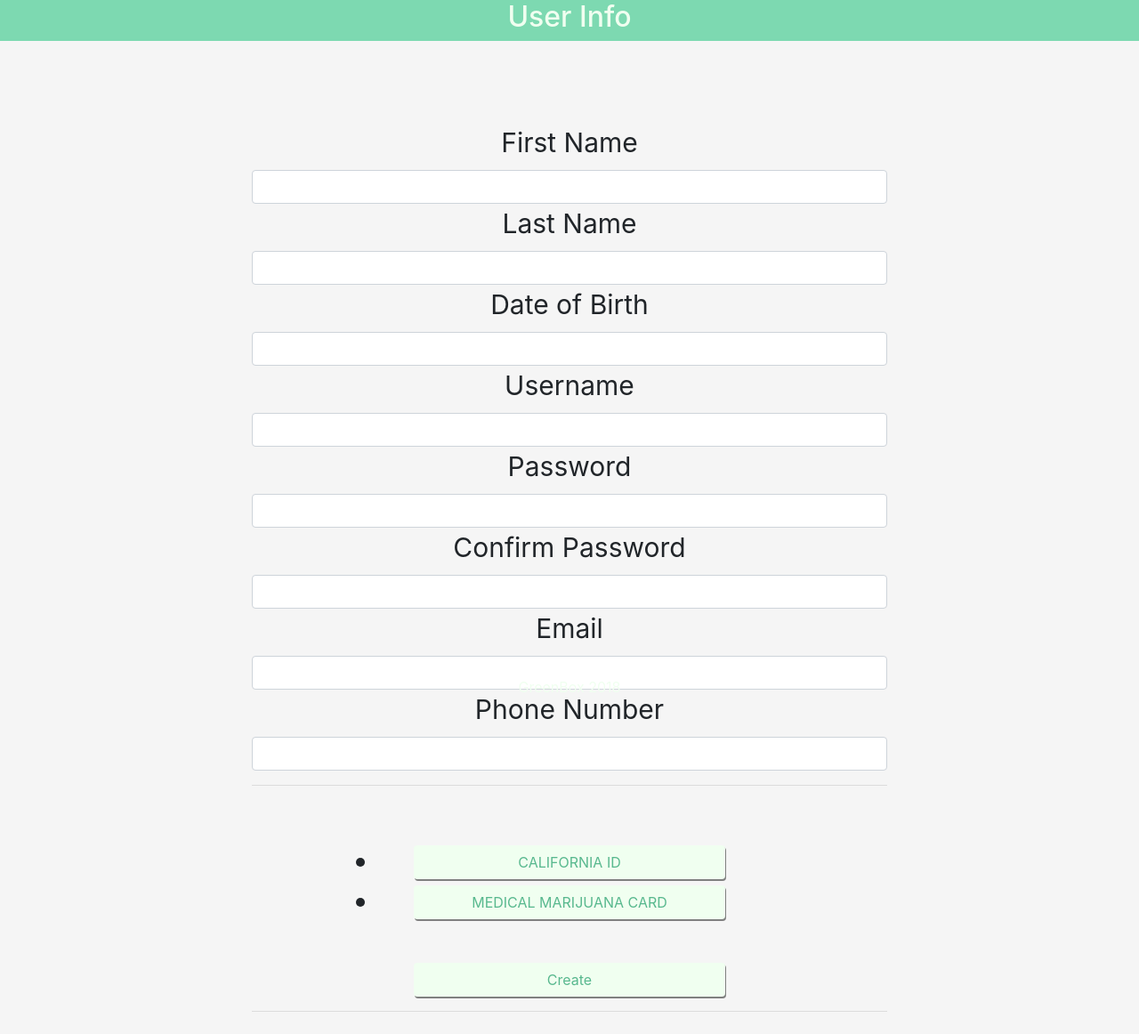
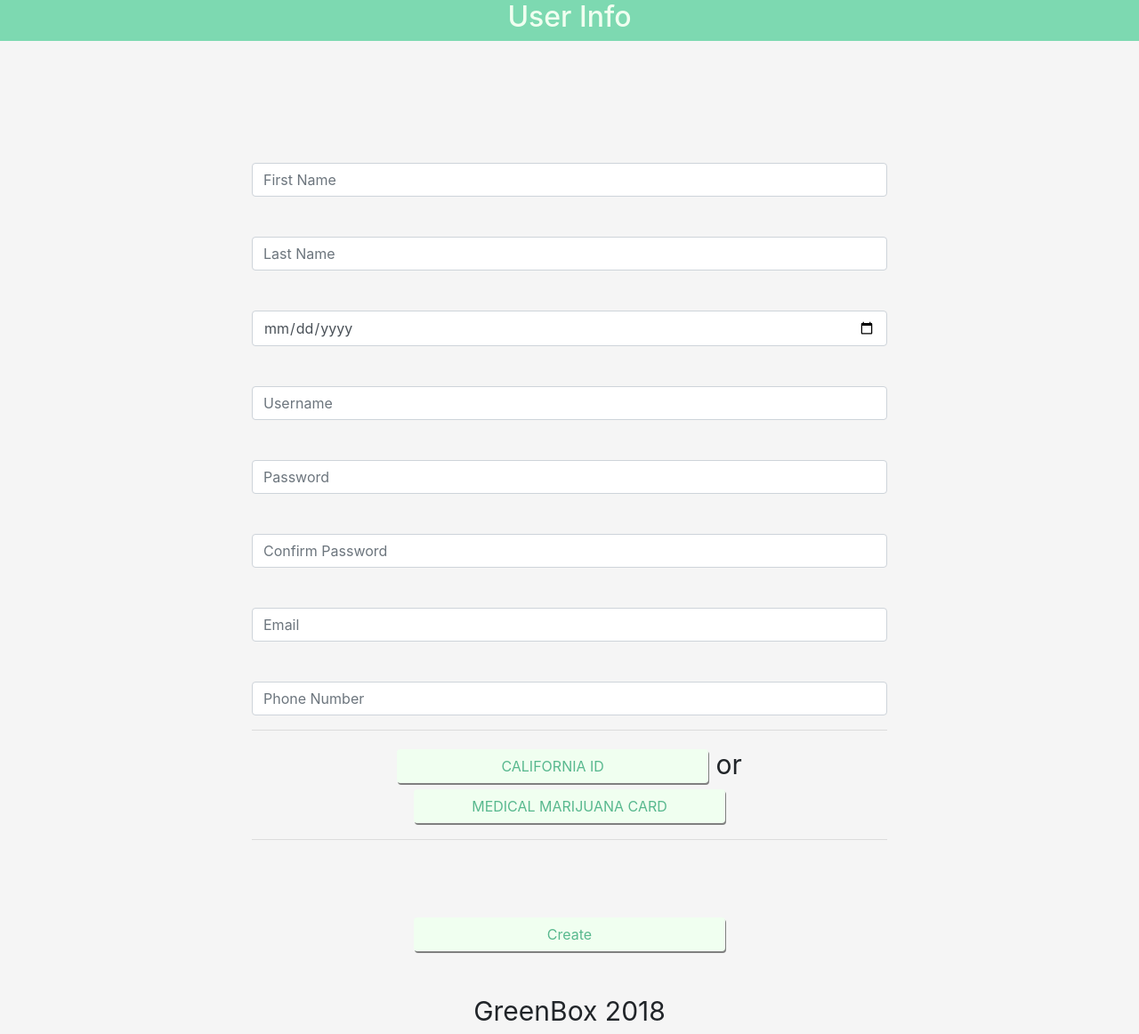
Before and after one commit to Swabisan/greenbox, a website: page account-creation/account-creation.html in a window 1280 px wide. Shown: the whole page at 89% size. Drawn offline with nearby package versions, Linux system fonts and the light colour scheme.

Commit message:
cleaning up more shitty shit

```diff
--- a/account-creation/account-creation.html
+++ b/account-creation/account-creation.html
@@ -31,53 +31,44 @@
 			<div class="center-anchor">
 				<div class="text-center">
 					<form id="create-account" class="formBody">
-						<label for="firstName">First Name</label>
-						<input type="text" class="form-control" id="firstName" placeholder="" value="" required="">
+						<label for="firstName"></label>
+						<input type="text" class="form-control" id="firstName" placeholder="First Name" value="" required="">
 
-						<label for="firstName">Last Name</label>
-						<input type="text" class="form-control" id="lastName" placeholder="" value="" required="">
+						<label for="firstName"></label>
+						<input type="text" class="form-control" id="lastName" placeholder="Last Name" value="" required="">
 
-						<label for="firstName">Date of Birth</label>
-						<input type="text" class="form-control" id="birthday" placeholder="" value="" required="">
+						<label for="firstName"></label>
+						<input type="date" class="form-control" id="birthday" placeholder="Date of Birth" value="" required="">
 
-						<label for="firstName">Username</label>
-						<input type="text" class="form-control" id="userName" placeholder="" value="" required="">
+						<label for="firstName"></label>
+						<input type="text" class="form-control" id="userName" placeholder="Username" value="" required="">
 
-						<label for="firstName">Password</label>
-						<input type="password" class="form-control" id="password" placeholder="" value="" required="">
+						<label for="firstName"></label>
+						<input type="password" class="form-control" id="password" placeholder="Password" value="" required="">
 
-						<label for="firstName">Confirm Password</label>
-						<input type="password" class="form-control" id="password" placeholder="" value="" required="">
+						<label for="firstName"></label>
+						<input type="password" class="form-control" id="password" placeholder="Confirm Password" value="" required="">
 
-						<label for="firstName">Email</label>
-						<input type="text" class="form-control" id="email" placeholder="" value="" required="">
+						<label for="firstName"></label>
+						<input type="email" class="form-control" id="email" placeholder="Email" value="" required="">
 
-						<label for="firstName">Phone Number</label>
-						<input type="text" class="form-control" id="phoneNumber" placeholder="" value="" required="">
+						<label for="firstName"></label>
+						<input type="tel" class="form-control" id="phoneNumber" placeholder="Phone Number" value="" required="">
 						<hr>
-						<div class="center-anchor">
-							<div class="text-center">
-								<ul class="in-line">
-									<li>
-										<button class="btn btn-greenbox-nomargin">CALIFORNIA ID</button>
-									</li>
-									<li>
-										<button class="btn btn-greenbox-nomargin">MEDICAL MARIJUANA CARD</button>
-									</li>
-								</ul>
-							</div>
-						</div>
-						<br>
+								<button class="btn btn-greenbox-nomargin">CALIFORNIA ID</button>
+								or
+								<button class="btn btn-greenbox-nomargin">MEDICAL MARIJUANA CARD</button>
+						<hr>
 						<button class="submit btn btn-greenbox">Create</button>
-						<hr>
 					</form>
+					<div>
+							<footer>
+								<br>
+								<p>GreenBox 2018</p>
+							</footer>
+					</div>
 				</div>
 			</div>
-		</div>
-		<div class="footer">
-				<footer>
-					<p>GreenBox 2018</p>
-				</footer>
 		</div>
 	</div>
 
--- a/account-creation/js/account-creation.js
+++ b/account-creation/js/account-creation.js
@@ -1,4 +1,4 @@
-$("submit").click(function(event){
+$(".submit").click(function(event){
   event.preventDefault;
   var formData = $("#create-account").serialize();
   $.post({
--- a/login/js/login.js
+++ b/login/js/login.js
@@ -1,4 +1,4 @@
-$("submit").click(function(event){
+$(".submit").click(function(event){
   event.preventDefault;
   var formData = $("#login-account").serialize();
   $.post({
--- a/styles.css
+++ b/styles.css
@@ -38,7 +38,7 @@ box-shadow: 1px 2px grey;
 }
 .grid-container {
 display: grid;
-grid-template-columns: auto auto 4;
+grid-template-columns: auto auto 6;
 background-color: rgba(96, 211, 161, 0.8);
 padding: 10px;
 }
```
Also changed, not shown: home/user.html (+2 -41 lines), login/login.html (+11 -7 lines).
